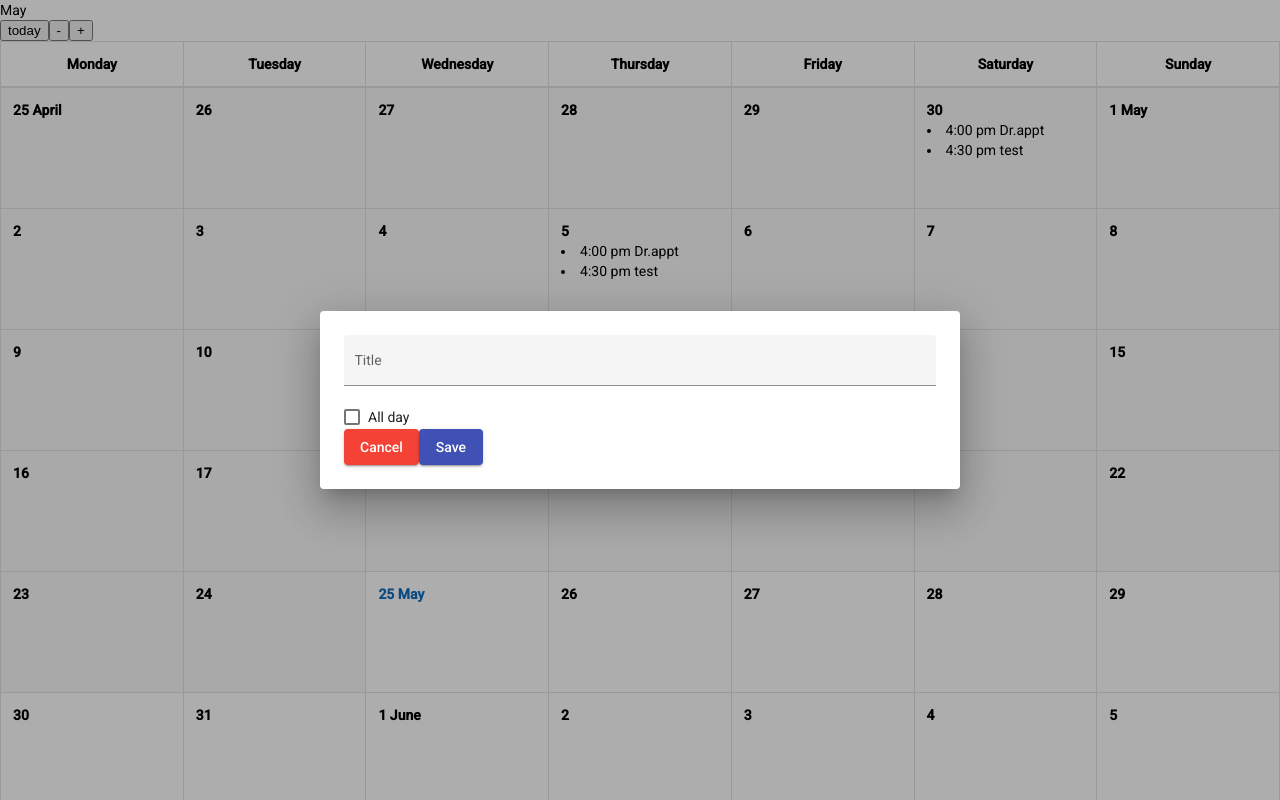
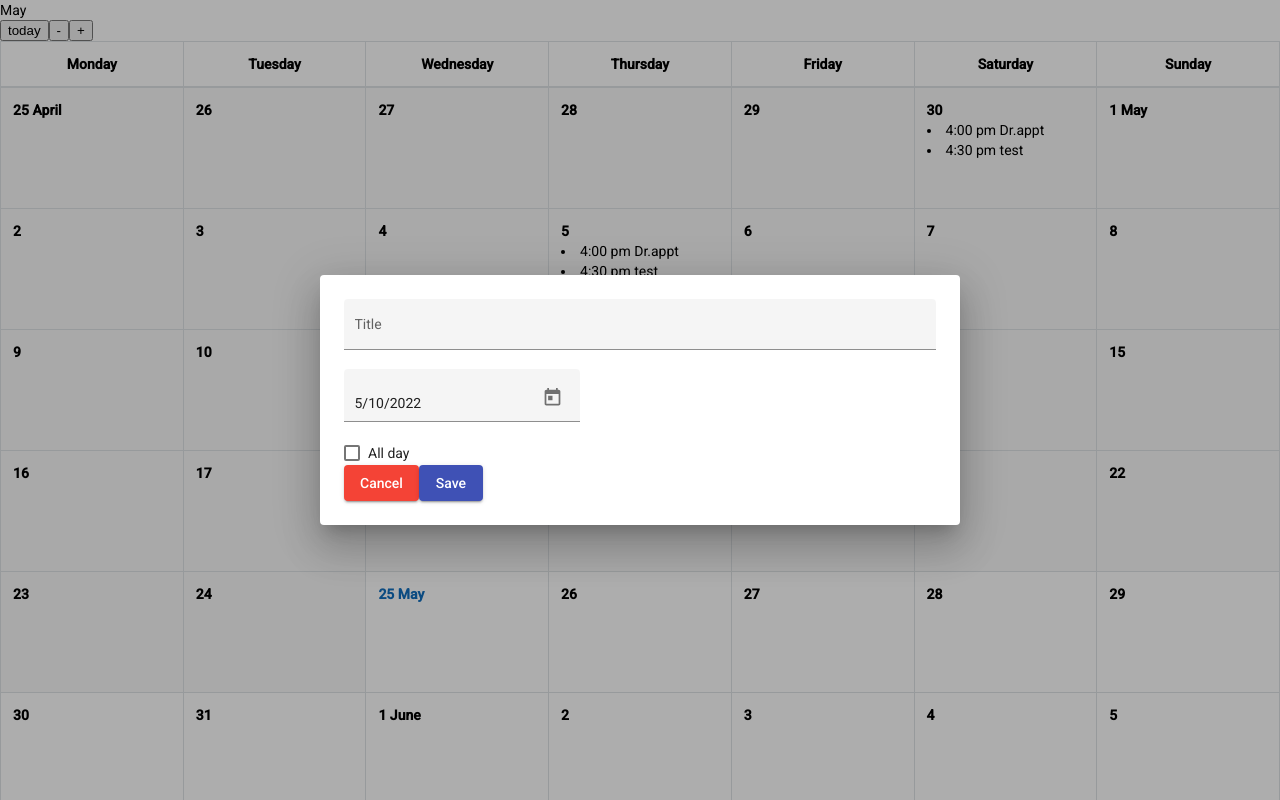
Before and after one commit to Ryan8988/uCalendar, an Angular app: page / in a window 1280 px wide. Both pictures are taken after a click on the element "10". Built offline with nearby package versions, Linux system fonts and the light colour scheme.

Commit message:
add not all day option

```diff
--- a/src/app/shared/add-event-dialog/add-event-dialog.component.html
+++ b/src/app/shared/add-event-dialog/add-event-dialog.component.html
@@ -12,6 +12,13 @@
     <mat-datepicker-toggle matSuffix [for]="apptDayRange"></mat-datepicker-toggle>
     <mat-date-range-picker #apptDayRange></mat-date-range-picker>
   </mat-form-field>
+  <div *ngIf="!alldayChecked" class="not-all-day-div">
+    <mat-form-field appearance="fill">
+      <input matInput [matDatepicker]="picker"  formControlName="singleDay">
+      <mat-datepicker-toggle matSuffix [for]="picker"></mat-datepicker-toggle>
+      <mat-datepicker #picker></mat-datepicker>
+    </mat-form-field>
+  </div>
   <mat-checkbox (change)="checkAllday($event.checked)" formControlName="allDay">All day</mat-checkbox>
   <div class="action-btns">
     <button mat-raised-button color="warn" class="cancelBtn" type="button" (click)="onCancelClick()">Cancel</button>
--- a/src/app/shared/add-event-dialog/add-event-dialog.component.ts
+++ b/src/app/shared/add-event-dialog/add-event-dialog.component.ts
@@ -10,15 +10,18 @@
 export class AddEventDialogComponent implements OnInit {
   appointmentForm: FormGroup;
   alldayChecked = false;
+  passedData;
   constructor(@Inject(MAT_DIALOG_DATA) data,
               private dialogRef: MatDialogRef<AddEventDialogComponent>,
               private fb: FormBuilder) {
     console.log(data);
+    this.passedData = data;
     this.appointmentForm = this.fb.group({
       apptTitle: data.title,
       allDay: null,
       start: data.date,
-      end: null
+      end: null,
+      singleDay: data.date
     })
   }
 
```
Also changed, not shown: 1 other file (tests, documents, lock files or other folders).
